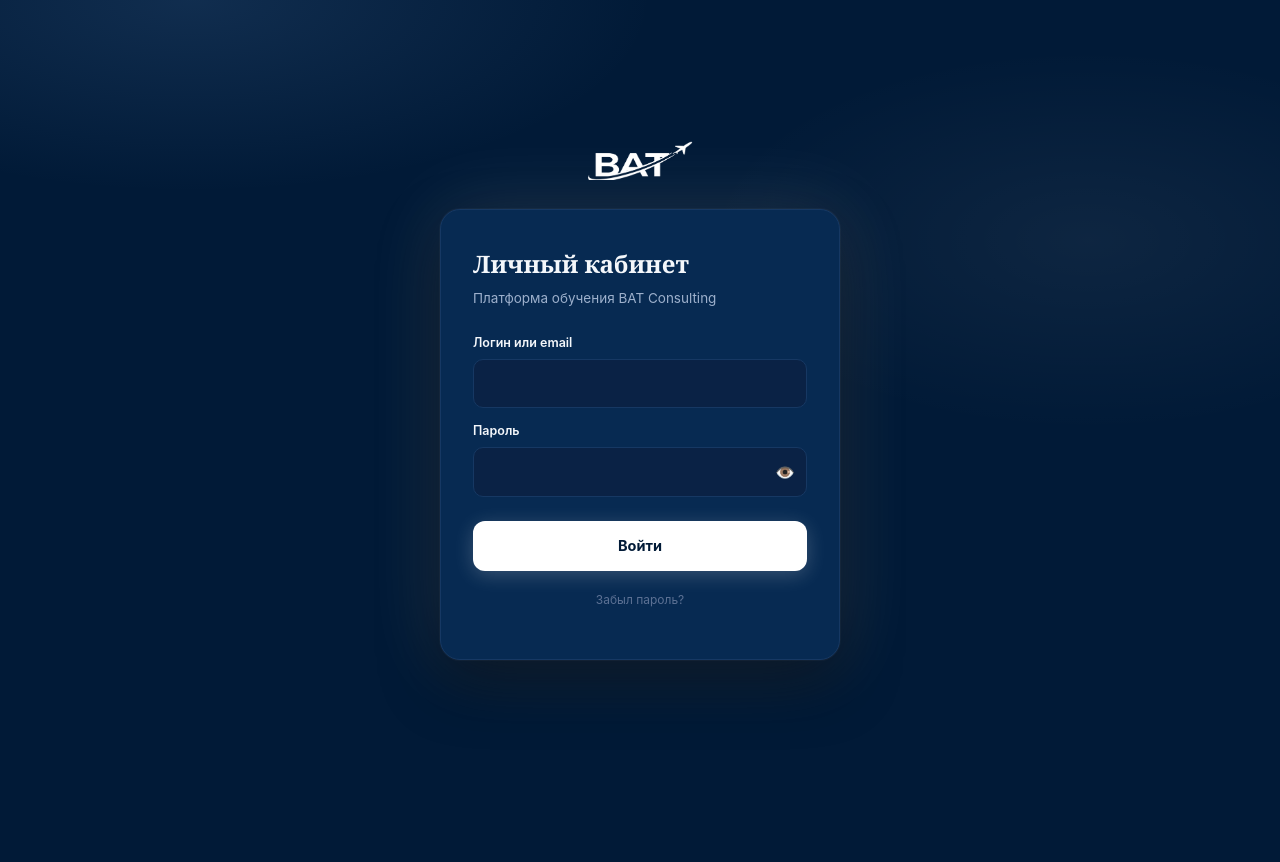
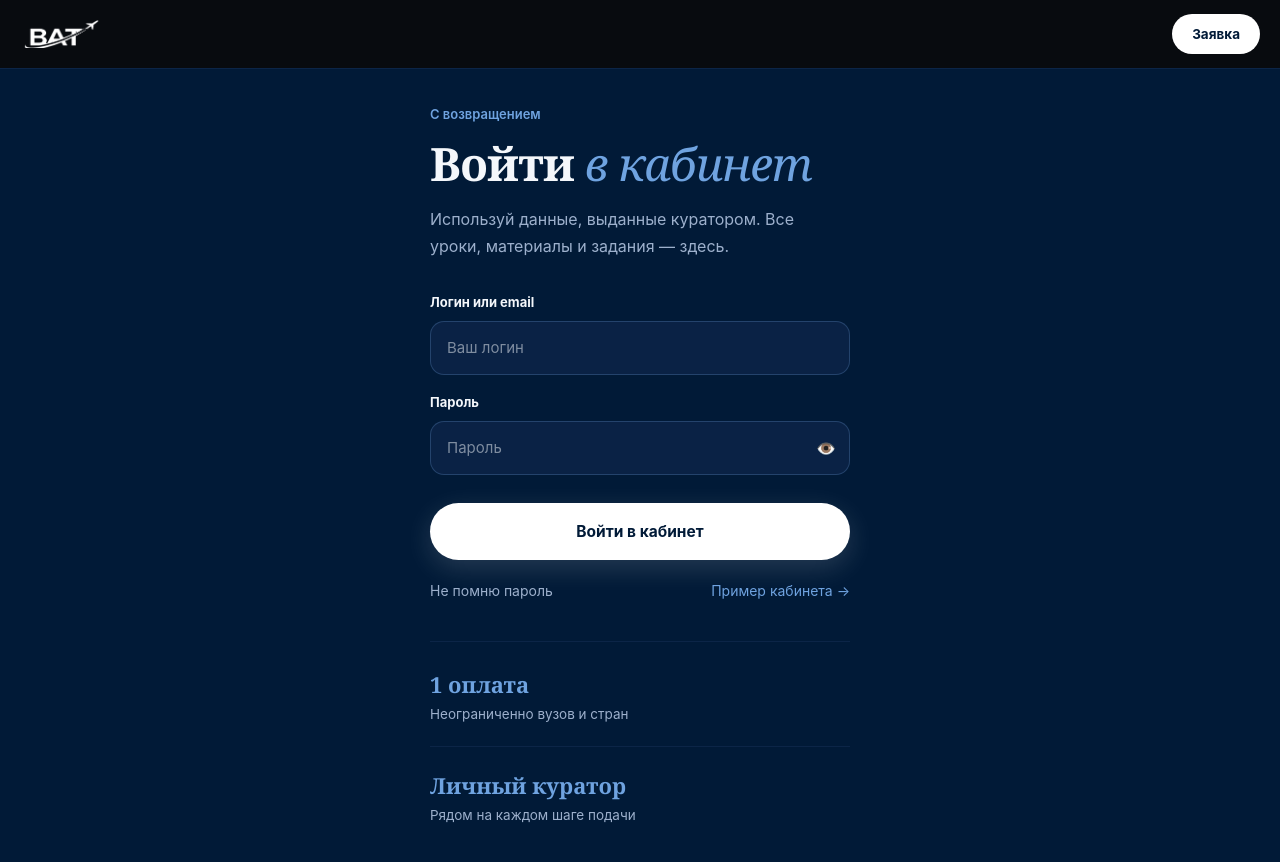
Before and after one commit to Chelovek2343/lms-course, a Next.js app: page /login in a window 1280 px wide. Shown: the top 862 px of the page. Before the commit the page ends 800 px from the top, so only its background shows below. Built offline with nearby package versions, Linux system fonts and the light colour scheme; no server answers.

Commit message:
Update page.js

```diff
--- a/app/login/page.js
+++ b/app/login/page.js
@@ -64,71 +64,95 @@ export default function LoginPage() {
 
   const inputStyle = {
     width: '100%',
-    padding: '13px 14px',
-    paddingRight: '44px',
+    padding: '15px 16px',
+    paddingRight: '46px',
     background: 'var(--input-bg)',
-    border: '1.5px solid var(--border)',
-    borderRadius: '10px',
+    border: '1.5px solid rgba(111,163,224,0.25)',
+    borderRadius: '14px',
     color: 'var(--text)',
-    fontSize: '14.5px',
+    fontSize: '15px',
     fontFamily: 'var(--sans)',
-    fontWeight: '500',
     boxSizing: 'border-box',
     outline: 'none',
   }
 
+  const labelStyle = {
+    display: 'block',
+    fontSize: '13px',
+    fontWeight: '700',
+    color: 'var(--text)',
+    marginBottom: '8px',
+  }
+
+  const stats = [
+    { title: '1 оплата', desc: 'Неограниченно вузов и стран' },
+    { title: 'Личный куратор', desc: 'Рядом на каждом шаге подачи' },
+  ]
+
   return (
+    <div style={{ minHeight: '100vh', background: 'var(--bg)', fontFamily: 'var(--sans)' }}>
+      {/* Шапка */}
+      <header
+        style={{
+          position: 'sticky',
+          top: 0,
+          zIndex: 10,
+          background: 'rgba(10,10,10,0.86)',
+          backdropFilter: 'blur(10px)',
+          borderBottom: '1px solid var(--border-soft)',
+        }}
+      >
         <div
           style={{
-        minHeight: '100vh',
             display: 'flex',
-        flexDirection: 'column',
             alignItems: 'center',
-        justifyContent: 'center',
-        gap: '28px',
-        padding: '24px',
-        background: 'var(--bg)',
-        backgroundImage:
-          'radial-gradient(ellipse 60% 40% at 15% 0%, rgba(111,163,224,0.14) 0%, transparent 60%), radial-gradient(ellipse 50% 40% at 85% 30%, rgba(255,255,255,0.05) 0%, transparent 60%)',
-        fontFamily: 'var(--sans)',
+            justifyContent: 'space-between',
+            padding: '14px 20px',
           }}
         >
-      <Logo height={40} maxWidth={220} />
-
-      <div
+          <Logo height={28} maxWidth={150} />
+          <a
+            href="https://batconsultingg-bit.github.io/batconsulting/#form"
+            target="_blank"
+            rel="noopener noreferrer"
             style={{
-          background: 'var(--card-bg)',
-          border: '1px solid var(--border)',
-          borderRadius: '20px',
-          padding: '36px 32px 40px',
-          width: '100%',
-          maxWidth: '400px',
-          boxShadow:
-            '0 0 0 1px rgba(255,255,255,0.03), 0 24px 60px rgba(0,0,0,0.45), 0 0 80px var(--accent-glow)',
+              background: 'var(--accent)',
+              color: 'var(--bg)',
+              fontWeight: '700',
+              fontSize: '13.5px',
+              padding: '10px 20px',
+              borderRadius: '999px',
+              textDecoration: 'none',
+              flexShrink: 0,
             }}
           >
+            Заявка
+          </a>
+        </div>
+      </header>
+
+      {/* Контент */}
+      <div style={{ maxWidth: '460px', margin: '0 auto', padding: '36px 20px 60px' }}>
+        {forgotMode ? (
+          <div>
+            <p style={{ color: 'var(--accent-soft)', fontWeight: '600', fontSize: '13px', marginBottom: '14px' }}>
+              Восстановление доступа
+            </p>
             <h1
               style={{
                 fontFamily: 'var(--serif)',
-            fontWeight: '600',
-            fontSize: '24px',
+                fontWeight: '800',
+                fontSize: 'clamp(30px, 8vw, 38px)',
+                lineHeight: '1.1',
+                letterSpacing: '-0.5px',
                 color: 'var(--text)',
-            marginBottom: '6px',
+                marginBottom: '16px',
               }}
             >
-          Личный кабинет
+              Забыли пароль?
             </h1>
-        <p style={{ color: 'var(--text-muted)', fontSize: '13.5px', marginBottom: '26px' }}>
-          Платформа обучения BAT Consulting
-        </p>
-
-        {forgotMode ? (
-          <div>
-            <h2 style={{ fontFamily: 'var(--serif)', fontWeight: '600', color: 'var(--text)', fontSize: '18px', marginBottom: '8px' }}>
-              Восстановление пароля
-            </h2>
-            <p style={{ color: 'var(--text-muted)', fontSize: '13px', marginBottom: '20px', lineHeight: '1.6' }}>
-              Доступно только для аккаунтов с привязанным email. Если вы студент и входите по логину, обратитесь к администратору.
+            <p style={{ color: 'var(--text-muted)', fontSize: '15px', lineHeight: '1.6', marginBottom: '28px' }}>
+              Доступно только для аккаунтов с привязанным email. Если вы входите по логину, выданному куратором, обратитесь к нему для сброса пароля.
             </p>
 
             {forgotSent ? (
@@ -136,10 +160,10 @@ export default function LoginPage() {
                 style={{
                   background: 'rgba(111,163,224,0.1)',
                   border: '1px solid rgba(111,163,224,0.3)',
-                  borderRadius: '10px',
-                  padding: '16px',
+                  borderRadius: '14px',
+                  padding: '18px',
                   textAlign: 'center',
-                  marginBottom: '12px',
+                  marginBottom: '16px',
                 }}
               >
                 <p style={{ color: 'var(--accent-soft)', fontSize: '14px' }}>
@@ -148,26 +172,27 @@ export default function LoginPage() {
               </div>
             ) : (
               <>
+                <label style={labelStyle}>Email</label>
                 <input
                   type="email"
-                  placeholder="Email"
+                  placeholder="you@example.com"
                   value={forgotEmail}
                   onChange={e => setForgotEmail(e.target.value)}
-                  style={{ ...inputStyle, marginBottom: '16px' }}
+                  style={{ ...inputStyle, marginBottom: '18px' }}
                 />
                 <button
                   onClick={handleForgotPassword}
                   disabled={loading}
                   style={{
                     width: '100%',
-                    padding: '14px',
-                    marginBottom: '12px',
+                    padding: '16px',
+                    marginBottom: '14px',
                     background: 'var(--accent)',
                     color: 'var(--bg)',
                     border: 'none',
-                    borderRadius: '12px',
-                    cursor: 'pointer',
-                    fontSize: '14.5px',
+                    borderRadius: '999px',
+                    cursor: loading ? 'not-allowed' : 'pointer',
+                    fontSize: '15px',
                     fontWeight: '700',
                     fontFamily: 'var(--sans)',
                   }}
@@ -177,51 +202,85 @@ export default function LoginPage() {
               </>
             )}
 
+            {error && (
+              <p style={{ color: '#ff9b9b', fontSize: '13px', marginBottom: '14px' }}>{error}</p>
+            )}
+
             <button
-              onClick={() => { setForgotMode(false); setForgotSent(false); setForgotEmail('') }}
+              onClick={() => { setForgotMode(false); setForgotSent(false); setForgotEmail(''); setError('') }}
               style={{
-                width: '100%',
-                padding: '10px',
-                background: 'transparent',
-                border: '1px solid var(--border)',
-                borderRadius: '10px',
+                background: 'none',
+                border: 'none',
                 color: 'var(--text-muted)',
                 cursor: 'pointer',
-                fontSize: '13px',
+                fontSize: '14px',
                 fontFamily: 'var(--sans)',
+                padding: 0,
               }}
             >
-              ← Назад
+              ← Назад ко входу
             </button>
           </div>
         ) : (
           <>
-            <label style={{ display: 'block', fontSize: '12.5px', fontWeight: '600', color: 'var(--text)', marginBottom: '6px' }}>
-              Логин или email
-            </label>
+            <p style={{ color: 'var(--accent-soft)', fontWeight: '600', fontSize: '13px', marginBottom: '14px' }}>
+              С возвращением
+            </p>
+
+            <h1
+              style={{
+                fontFamily: 'var(--serif)',
+                fontWeight: '800',
+                fontSize: 'clamp(34px, 9vw, 46px)',
+                lineHeight: '1.08',
+                letterSpacing: '-1px',
+                color: 'var(--text)',
+                marginBottom: '18px',
+              }}
+            >
+              Войти{' '}
+              <em style={{ fontStyle: 'italic', color: 'var(--accent-soft)', fontWeight: '500' }}>
+                в кабинет
+              </em>
+            </h1>
+
+            <p
+              style={{
+                color: 'var(--text-muted)',
+                fontSize: '16px',
+                lineHeight: '1.65',
+                marginBottom: '34px',
+                maxWidth: '40ch',
+              }}
+            >
+              Используй данные, выданные куратором. Все уроки, материалы и задания — здесь.
+            </p>
+
+            <label style={labelStyle}>Логин или email</label>
             <input
               type="text"
+              placeholder="Ваш логин"
               value={identifier}
               onChange={e => setIdentifier(e.target.value)}
-              style={{ ...inputStyle, marginBottom: '14px' }}
+              style={{ ...inputStyle, marginBottom: '18px' }}
             />
 
-            <label style={{ display: 'block', fontSize: '12.5px', fontWeight: '600', color: 'var(--text)', marginBottom: '6px' }}>
-              Пароль
-            </label>
-            <div style={{ position: 'relative' }}>
+            <label style={labelStyle}>Пароль</label>
+            <div style={{ position: 'relative', marginBottom: '8px' }}>
               <input
                 type={showPassword ? 'text' : 'password'}
+                placeholder="Пароль"
                 value={password}
                 onChange={e => setPassword(e.target.value)}
-                style={{ ...inputStyle, marginBottom: '4px' }}
+                style={inputStyle}
               />
               <button
                 onClick={() => setShowPassword(!showPassword)}
                 style={{
                   position: 'absolute',
-                  right: '12px',
-                  top: '13px',
+                  right: '14px',
+                  top: '50%',
+                  transform: 'translateY(-50%)',
                   background: 'none',
                   border: 'none',
                   cursor: 'pointer',
@@ -234,7 +293,7 @@ export default function LoginPage() {
             </div>
 
             {error && (
-              <p style={{ color: '#ff9b9b', marginTop: '10px', marginBottom: '6px', fontSize: '13px' }}>
+              <p style={{ color: '#ff9b9b', fontSize: '13px', marginTop: '8px', marginBottom: '8px' }}>
                 {error}
               </p>
             )}
@@ -244,38 +303,81 @@ export default function LoginPage() {
               disabled={loading}
               style={{
                 width: '100%',
-                padding: '14px',
+                padding: '17px',
                 marginTop: '20px',
                 background: 'var(--accent)',
                 color: 'var(--bg)',
                 border: 'none',
-                borderRadius: '12px',
+                borderRadius: '999px',
                 cursor: loading ? 'not-allowed' : 'pointer',
-                fontSize: '14.5px',
+                fontSize: '15.5px',
                 fontWeight: '700',
                 fontFamily: 'var(--sans)',
-                boxShadow: '0 4px 20px rgba(255,255,255,0.2)',
+                boxShadow: '0 8px 28px rgba(255,255,255,0.15)',
               }}
             >
-              {loading ? 'Загрузка...' : 'Войти'}
+              {loading ? 'Загрузка...' : 'Войти в кабинет'}
             </button>
 
-            <button
-              onClick={() => setForgotMode(true)}
+            <div
               style={{
-                width: '100%',
-                padding: '10px',
-                marginTop: '10px',
-                background: 'transparent',
-                border: 'none',
-                color: 'var(--text-faint)',
-                cursor: 'pointer',
-                fontSize: '12px',
-                fontFamily: 'var(--sans)',
+                display: 'flex',
+                justifyContent: 'space-between',
+                alignItems: 'center',
+                marginTop: '20px',
+                flexWrap: 'wrap',
+                gap: '10px',
               }}
             >
-              Забыл пароль?
+              <button
+                onClick={() => { setForgotMode(true); setError('') }}
+                style={{
+                  background: 'none',
+                  border: 'none',
+                  color: 'var(--text-muted)',
+                  cursor: 'pointer',
+                  fontSize: '14px',
+                  fontFamily: 'var(--sans)',
+                  padding: 0,
+                }}
+              >
+                Не помню пароль
               </button>
+              <a
+                href="#"
+                onClick={(e) => e.preventDefault()}
+                style={{ color: 'var(--accent-soft)', fontSize: '14px', textDecoration: 'none' }}
+              >
+                Пример кабинета →
+              </a>
+            </div>
+
+            <div style={{ height: '1px', background: 'var(--border-soft)', margin: '40px 0 4px' }} />
+
+            {stats.map((s, i) => (
+              <div
+                key={i}
+                style={{
+                  padding: '22px 0',
+                  borderTop: i === 0 ? 'none' : '1px solid var(--border-soft)',
+                }}
+              >
+                <p
+                  style={{
+                    fontFamily: 'var(--serif)',
+                    fontWeight: '600',
+                    fontSize: '22px',
+                    color: 'var(--accent-soft)',
+                    marginBottom: '4px',
+                  }}
+                >
+                  {s.title}
+                </p>
+                <p style={{ color: 'var(--text-muted)', fontSize: '13.5px', lineHeight: '1.4' }}>
+                  {s.desc}
+                </p>
+              </div>
+            ))}
           </>
         )}
       </div>
```
Lines whose indentation alone changed are shown as unchanged.
